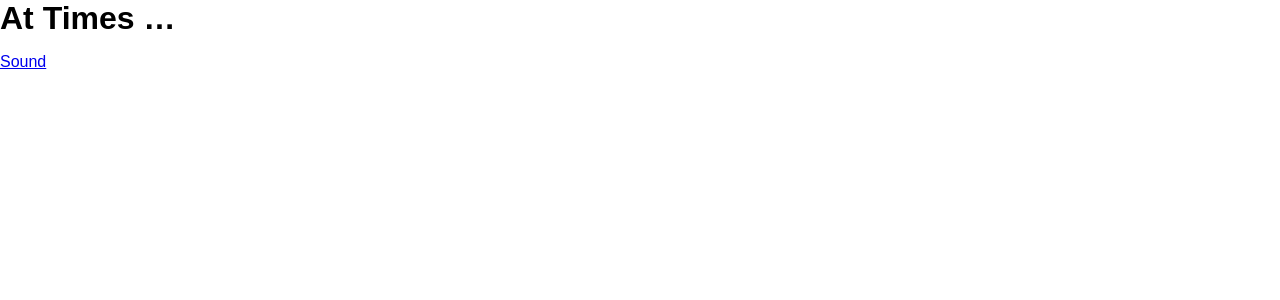
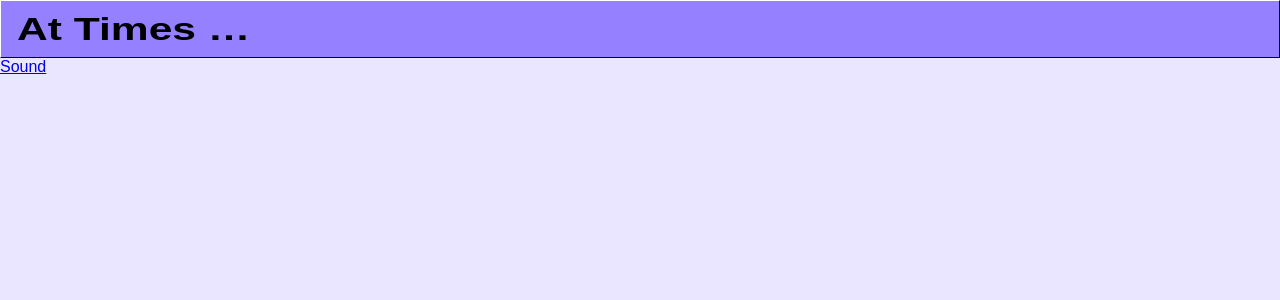
Before and after one commit to awat-langoe/at-times-stuff, an Angular app: page / in a window 1280 px wide. Shown: the top 300 px of the page. Built offline with nearby package versions, Linux system fonts and the light colour scheme.

Commit message:
add style to header

```diff
--- a/src/app/app.component.html
+++ b/src/app/app.component.html
@@ -1,5 +1,5 @@
-<header>
-  <h1>{{ headerTitle$ | async }}</h1>
+<header class="app-header">
+  <h1 class="app-header-title">{{ headerTitle$ | async }}</h1>
 </header>
 
 <router-outlet />
--- a/src/app/app.component.scss
+++ b/src/app/app.component.scss
@@ -0,0 +1,18 @@
+.app-header {
+  display: flex;
+  align-items: center;
+  height: 3.5rem;
+  padding: 0 1rem;
+  background-color: var(--app-color-primary);
+  color: var(--app-color-on-primary);
+  border-top: 0.0625rem solid white;
+  border-right: 0.0625rem solid black;
+  border-bottom: 0.0625rem solid black;
+  border-left: 0.0625rem solid white;
+}
+
+.app-header-title {
+  transform: scaleX(1.33);
+  transform-origin: left;
+  margin: 0;
+}
--- a/src/styles.scss
+++ b/src/styles.scss
@@ -1,3 +1,10 @@
+html {
+  --app-color-surface: #eae6ff;
+  --app-color-on-surface: black;
+  --app-color-primary: #9580ff;
+  --app-color-on-primary: black;
+}
+
 html,
 body {
   height: 100%;
@@ -6,6 +13,8 @@ body {
 body {
   margin: 0;
   font-family: sans-serif;
+  background-color: var(--app-color-surface);
+  color: var(black);
 }
 
 h1,
```
